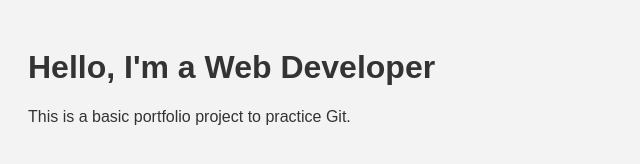
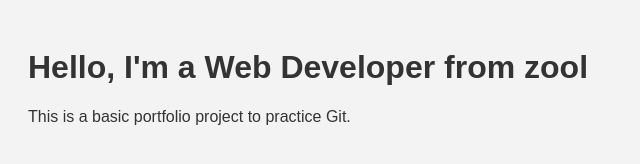
Before and after one commit to abhishekshandilyaofficial/git-practice-portfolio, a plain HTML site: page index.html in a window 1280 px wide. Shown: the whole page, without its empty margins (0-640 px from the left). Drawn offline with Linux system fonts and the light colour scheme.

Commit message:
Modified index file

```diff
--- a/index.html
+++ b/index.html
@@ -8,7 +8,7 @@
 </head>
 <body>
   <header>
-    <h1>Hello, I'm a Web Developer</h1>
+    <h1>Hello, I'm a Web Developer from zool</h1>
   </header>
   <main>
     <p>This is a basic portfolio project to practice Git.</p>
```
